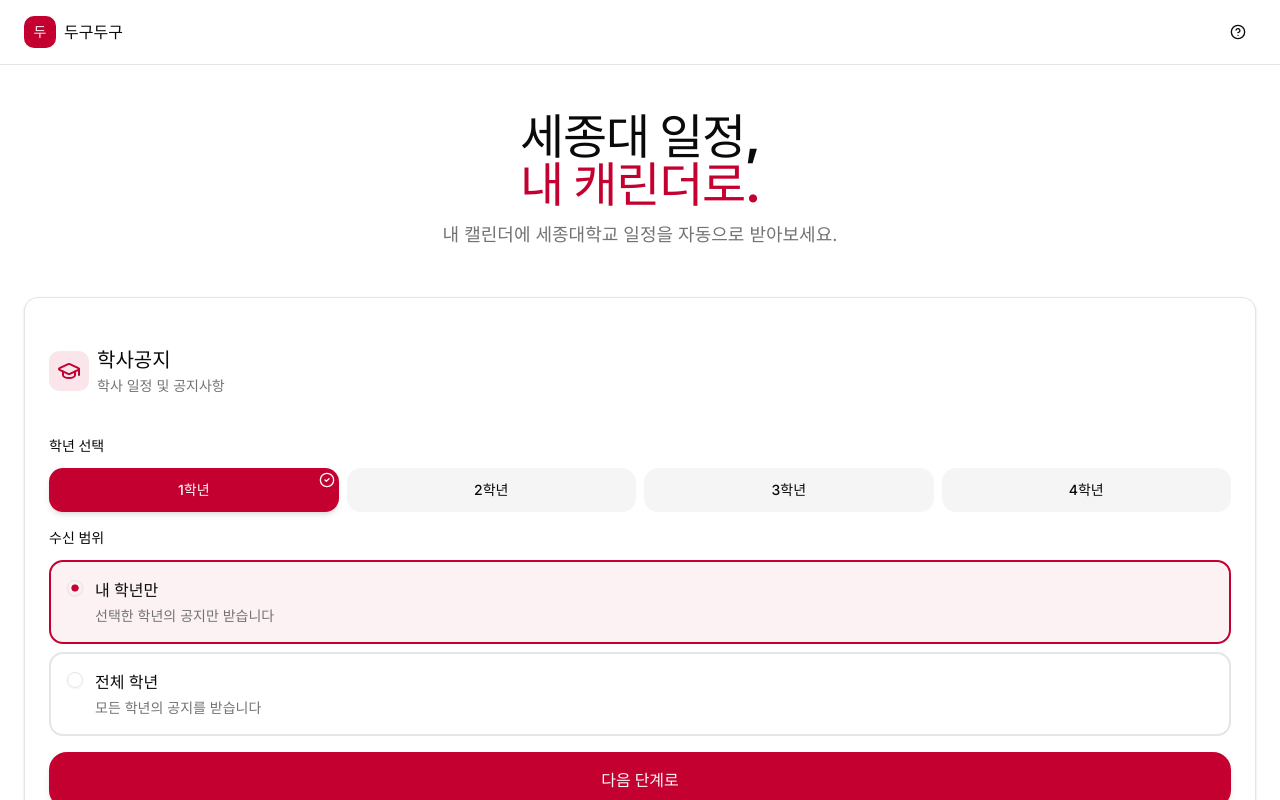
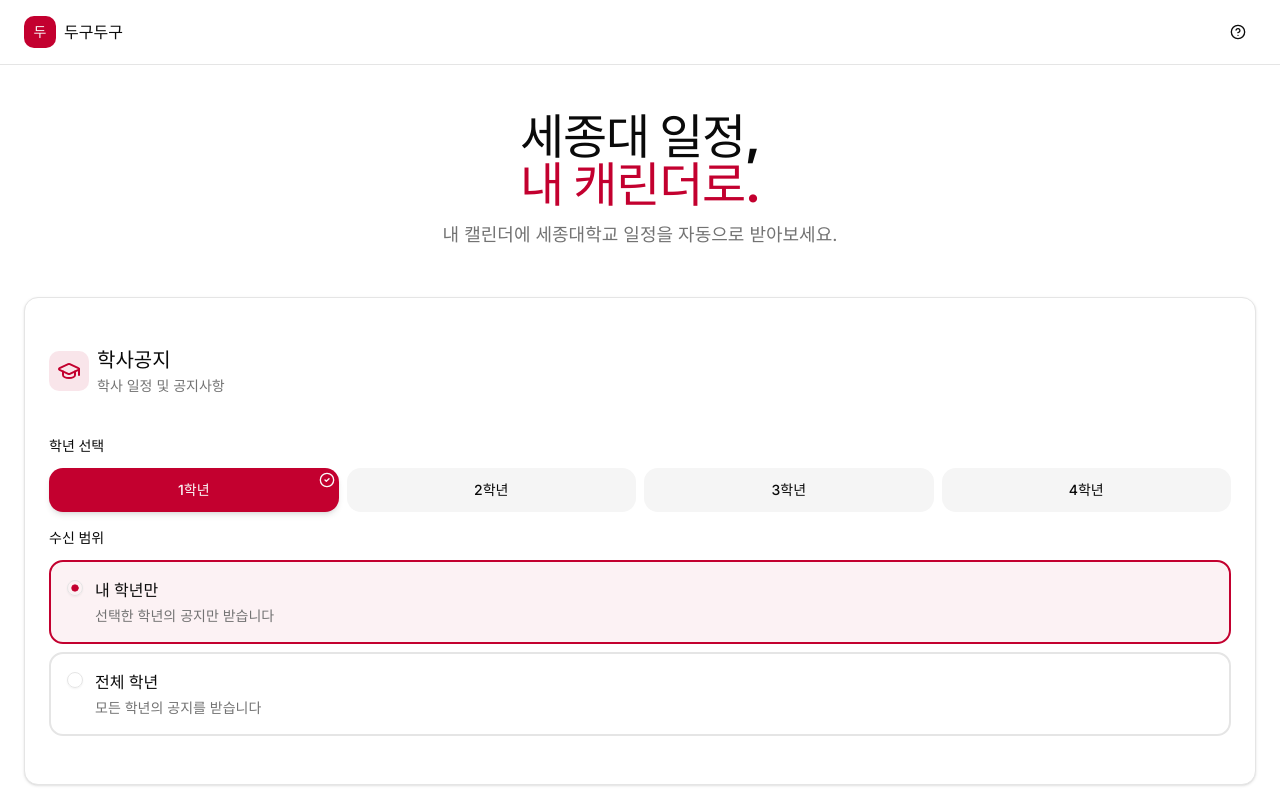
Before and after one commit to greedy-team/doogoo-fe, a React (Vite) app: page /academicNotice in a window 1280 px wide. Shown: the top 800 px of the page. Built offline with nearby package versions, Linux system fonts and the light colour scheme.

Commit message:
refactor: add gap between buttons for academic and doodream page

```diff
--- a/src/pages/AcademicNotice.tsx
+++ b/src/pages/AcademicNotice.tsx
@@ -18,6 +18,7 @@ export default function AcademicNotice({
   onYearFilterTypeChange,
 }: AcademicNoticeSelectorProps) {
   return (
+    <div className="flex flex-col gap-4">
       <Card className="shadow-sm">
         {/* Header */}
         <SelectedEventTypeHeader
@@ -40,10 +41,10 @@ export default function AcademicNotice({
             yearFilterType={yearFilterType}
             onYearFilterTypeChange={onYearFilterTypeChange}
           />
-
+        </div>
+      </Card>
       <NextButton onClick={() => {}} disabled={false} />
       <BackButton onClick={() => {}} disabled={false} />
     </div>
-    </Card>
   );
 }
--- a/src/pages/DooDreamNotice.tsx
+++ b/src/pages/DooDreamNotice.tsx
@@ -22,7 +22,7 @@ export default function DooDreamNotice({
   onCategoryClick,
 }: DoodreamSelectorProps) {
   return (
-    <>
+    <div className="flex flex-col gap-4">
       <Card className="shadow-sm">
         {/* Header */}
         <SelectedEventTypeHeader
@@ -45,8 +45,9 @@ export default function DooDreamNotice({
           />
         </div>
       </Card>
+
       <NextButton onClick={() => {}} disabled={false} />
       <BackButton onClick={() => {}} disabled={false} />
-    </>
+    </div>
   );
 }
```
Lines whose indentation alone changed are shown as unchanged.
